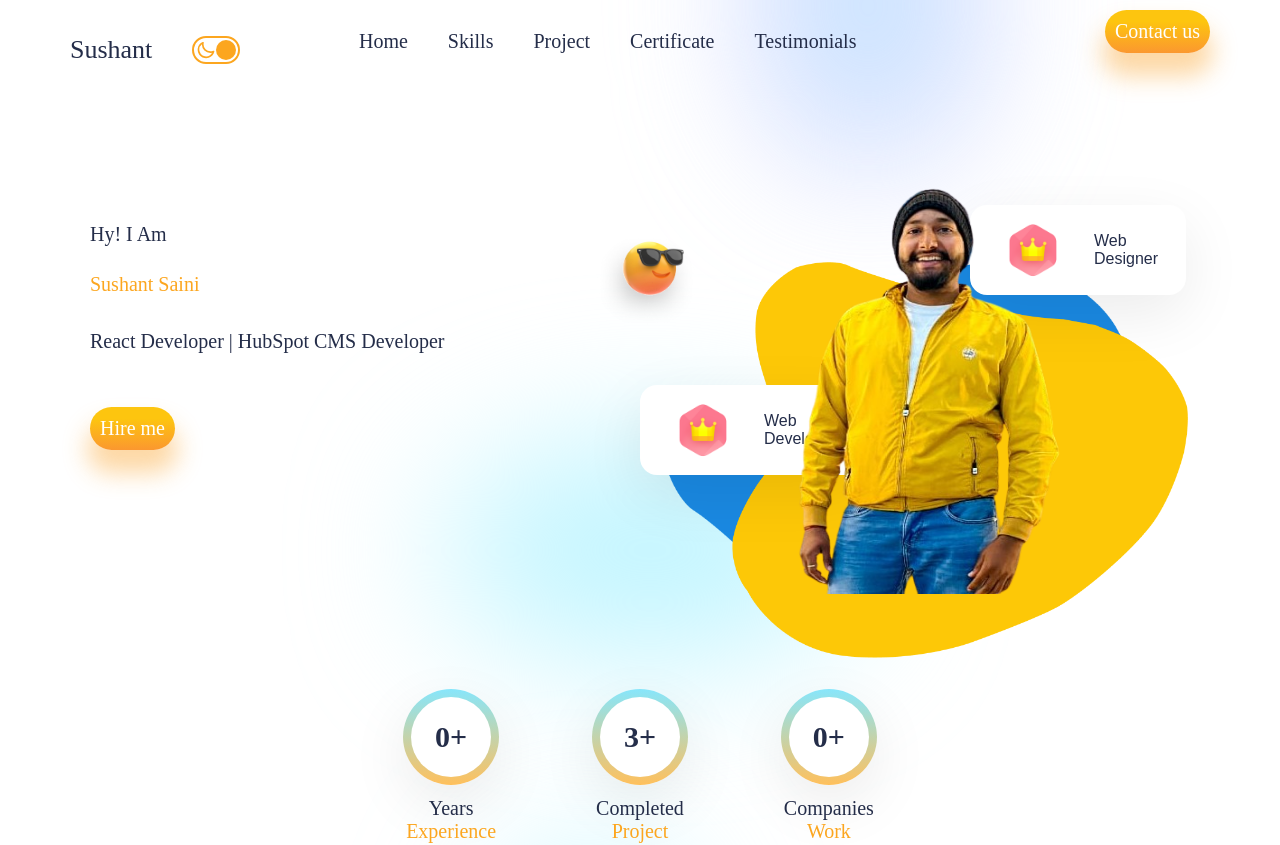
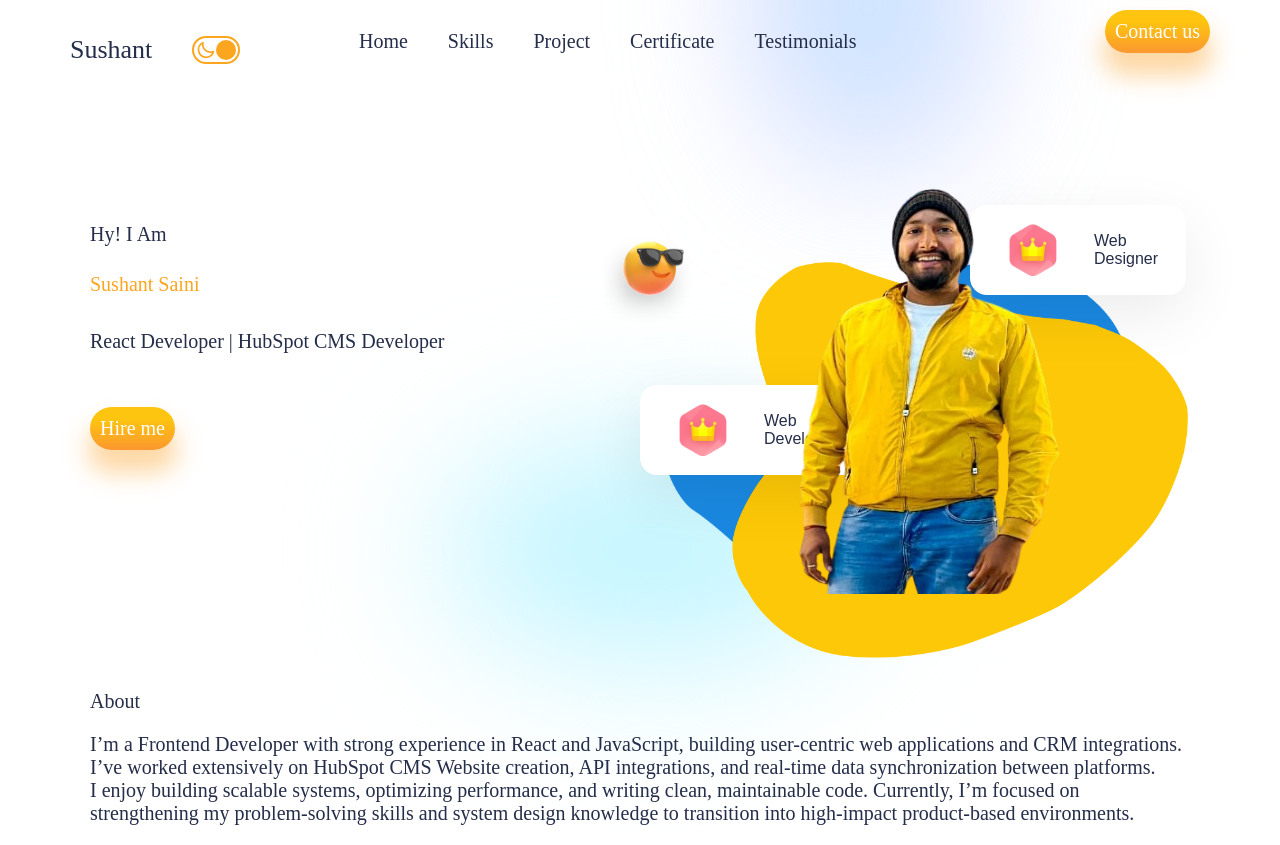
Before and after one commit to Sushantdeveloper/reactPortfolio, a React (Create React App) app: page / in a window 1280 px wide. Shown: the top 845 px of the page. Built offline with nearby package versions, Linux system fonts and the light colour scheme; a web font is replaced by a local one.

Commit message:
Update App.js

```diff
--- a/src/App.js
+++ b/src/App.js
@@ -5,7 +5,7 @@ import Introsection from './components/intro/Introsection';
 import Courses from './components/services/Courses';
 import Exprience from './components/exprience/Exprience';
 import Skills from './components/skills/Skills';
-// import Woork from './components/works/Woork';
+import About from './components/intro/About';
 // import Skills from './components/skills/Skills';
 import Contact from './components/Contact/Contact';
 import Woork from './components/works/Woork';
@@ -27,6 +27,7 @@ function App() {
 
    <Navbar/>
    <Introsection/>
+         <About/>
    <Exprience/>
    <Skills/>
 <Woork/>
```
